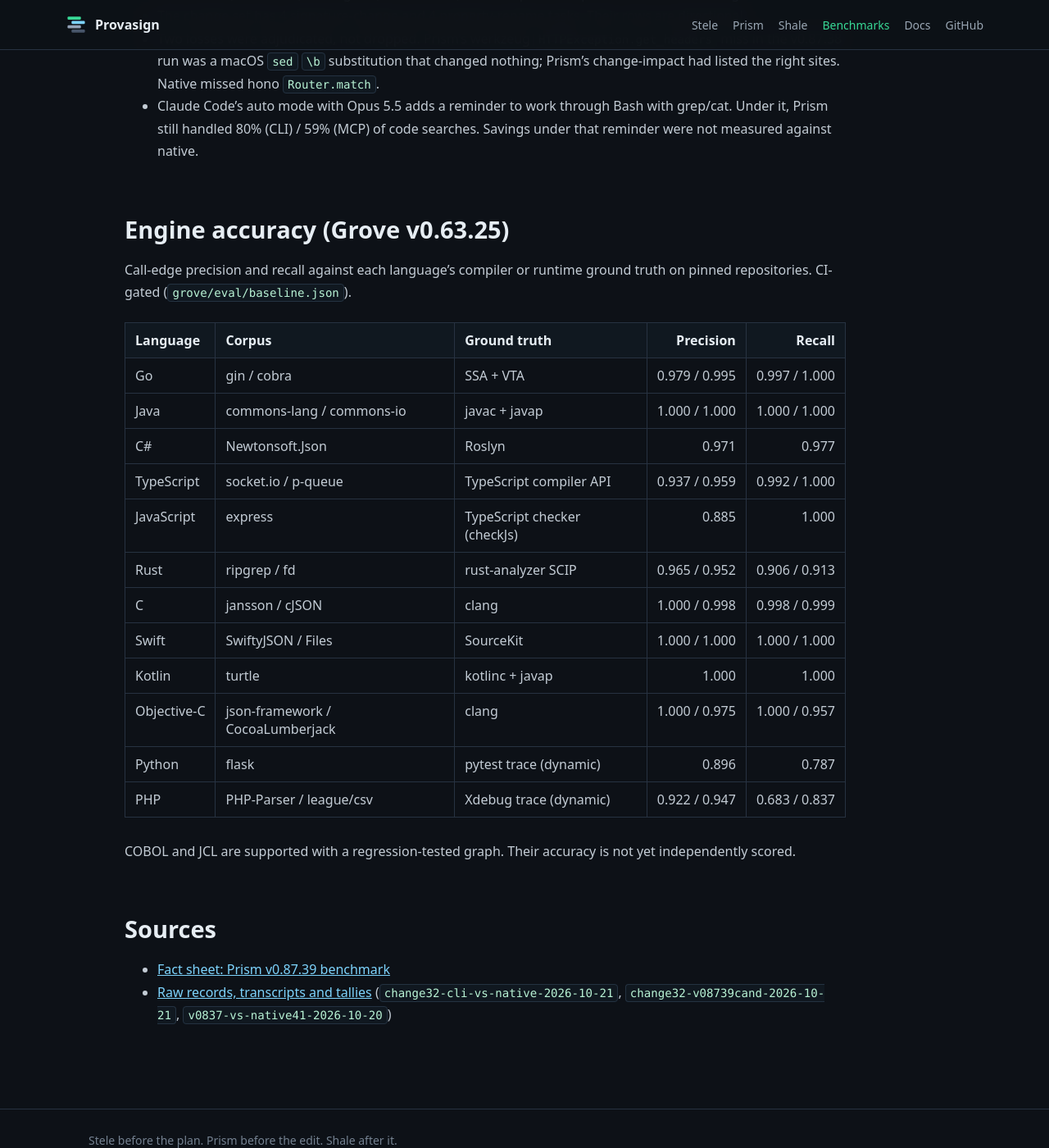
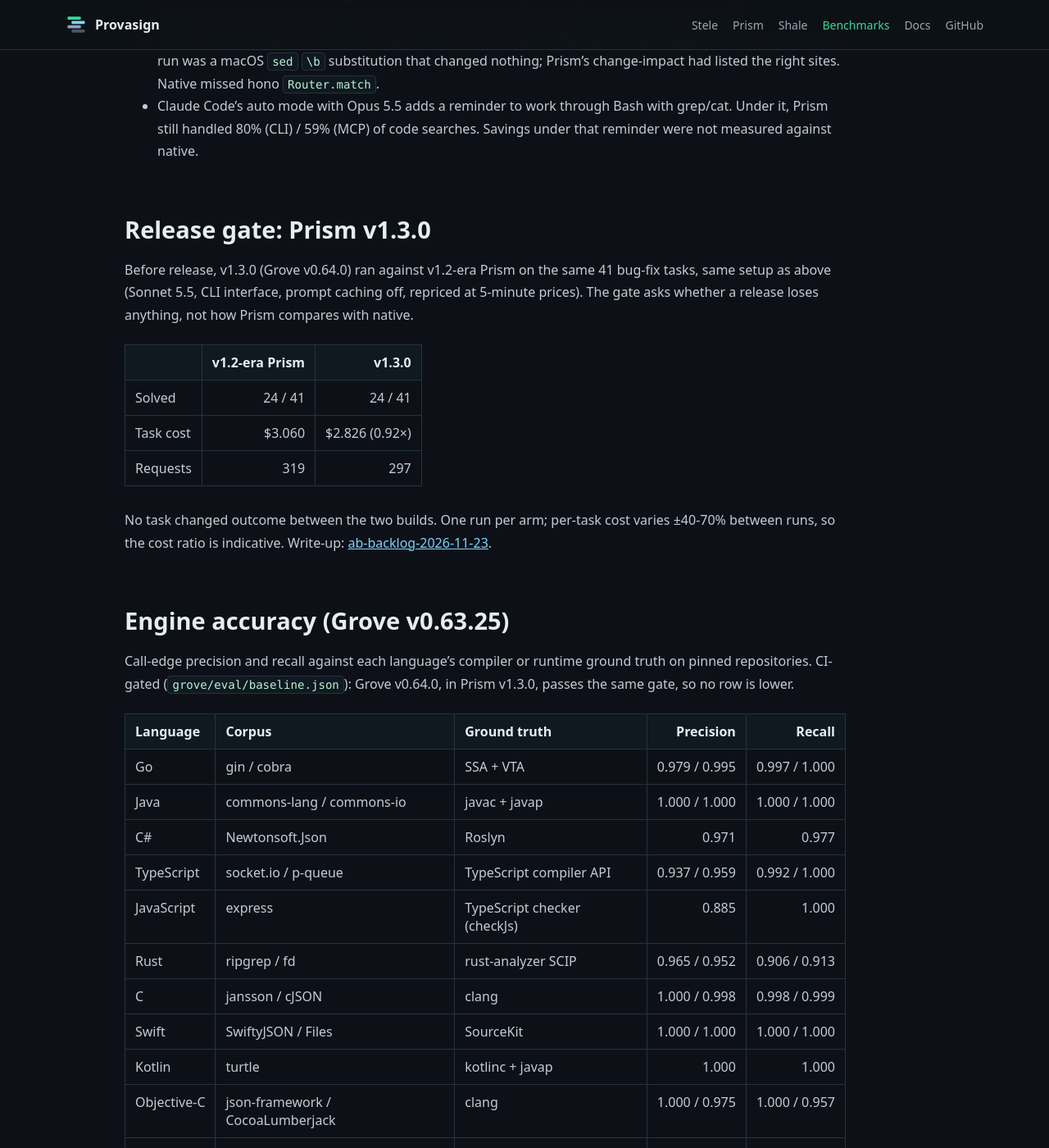
Before and after one commit to provasign/provasign.github.io, a Jekyll site: the page built from benchmarks.md, in a window 1280 px wide and 1400 px high, scrolled down 2930 px. Shown: the whole window at 82% size. Built offline with Jekyll 4.4.1, drawn with Linux system fonts in a browser that asks for light colours.

Commit message:
Home, benchmarks, Shale: Prism v1.3, the release gate, Shale v0.2.8
Home: the Prism card says v1.3 and gains the across-repositories line;
the Prism section names workspace add; the current release is v1.3.0
(was v1.1.2), with its release-gate result. Benchmarks: the v1.3.0
gate (24/41 both, 0.92x task cost, no task changed outcome) and Grove
v0.64.0 passing the engine-accuracy gate. Shale: home paths written as
~ (v0.2.8) and how long evidence is kept (shale prune).

Co-Authored-By: Claude Opus 5.5 <noreply@anthropic.com>
Claude-Session: https://claude.ai/code/session_01EGo7eZsdnqrNMySP58gvuH

```diff
--- a/benchmarks.md
+++ b/benchmarks.md
@@ -2,7 +2,7 @@
 title: Benchmarks
 layout: default
 nav_order: 6
-description: "Prism v0.87.39 vs native Claude Code on change work and bug fixes, plus Grove engine accuracy."
+description: "Prism v0.87.39 vs native Claude Code on change work and bug fixes, the v1.3.0 release gate, plus Grove engine accuracy."
 permalink: /benchmarks/
 ---
 
@@ -80,9 +80,21 @@ The projection does not model context growth within a long session. It does not
 - Two losses were adjudicated, not dropped. Prism's werkzeug `HTTPException.get_headers` miss in the v0.87.38 run was a macOS `sed` `\b` substitution that changed nothing; Prism's change-impact had listed the right sites. Native missed hono `Router.match`.
 - Claude Code's auto mode with Opus 5.5 adds a reminder to work through Bash with grep/cat. Under it, Prism still handled 80% (CLI) / 59% (MCP) of code searches. Savings under that reminder were not measured against native.
 
+## Release gate: Prism v1.3.0
+
+Before release, v1.3.0 (Grove v0.64.0) ran against v1.2-era Prism on the same 41 bug-fix tasks, same setup as above (Sonnet 5.5, CLI interface, prompt caching off, repriced at 5-minute prices). The gate asks whether a release loses anything, not how Prism compares with native.
+
+| | v1.2-era Prism | v1.3.0 |
+|---|---:|---:|
+| Solved | 24 / 41 | 24 / 41 |
+| Task cost | $3.060 | $2.826 (0.92×) |
+| Requests | 319 | 297 |
+
+No task changed outcome between the two builds. One run per arm; per-task cost varies ±40-70% between runs, so the cost ratio is indicative. Write-up: [ab-backlog-2026-11-23](https://github.com/provasign/prism/blob/main/docs/research/ab-backlog-2026-11-23/README.md).
+
 ## Engine accuracy (Grove v0.63.25)
 
-Call-edge precision and recall against each language's compiler or runtime ground truth on pinned repositories. CI-gated (`grove/eval/baseline.json`).
+Call-edge precision and recall against each language's compiler or runtime ground truth on pinned repositories. CI-gated (`grove/eval/baseline.json`): Grove v0.64.0, in Prism v1.3.0, passes the same gate, so no row is lower.
 
 | Language | Corpus | Ground truth | Precision | Recall |
 |---|---|---|---:|---:|
```
Also changed, not shown: index.html (+4 -3 lines), shale.md (+8 -1 lines).
